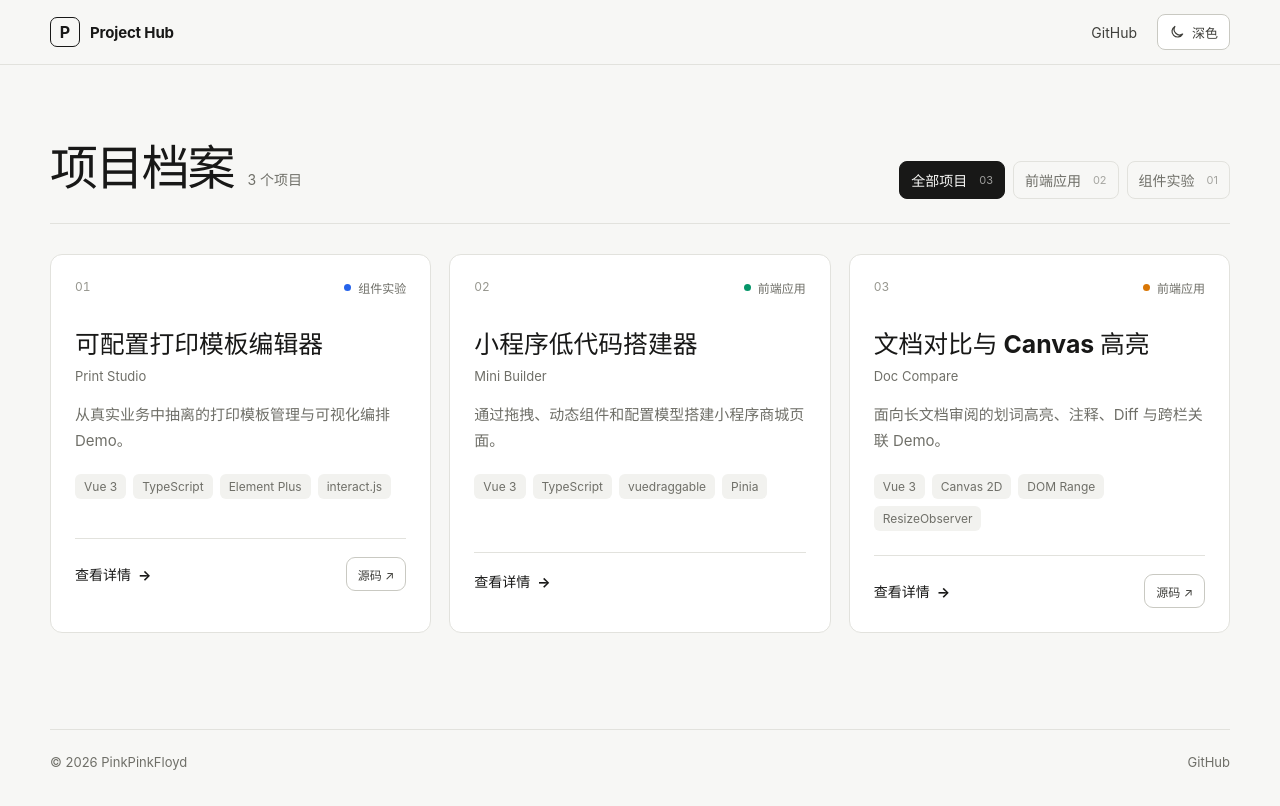
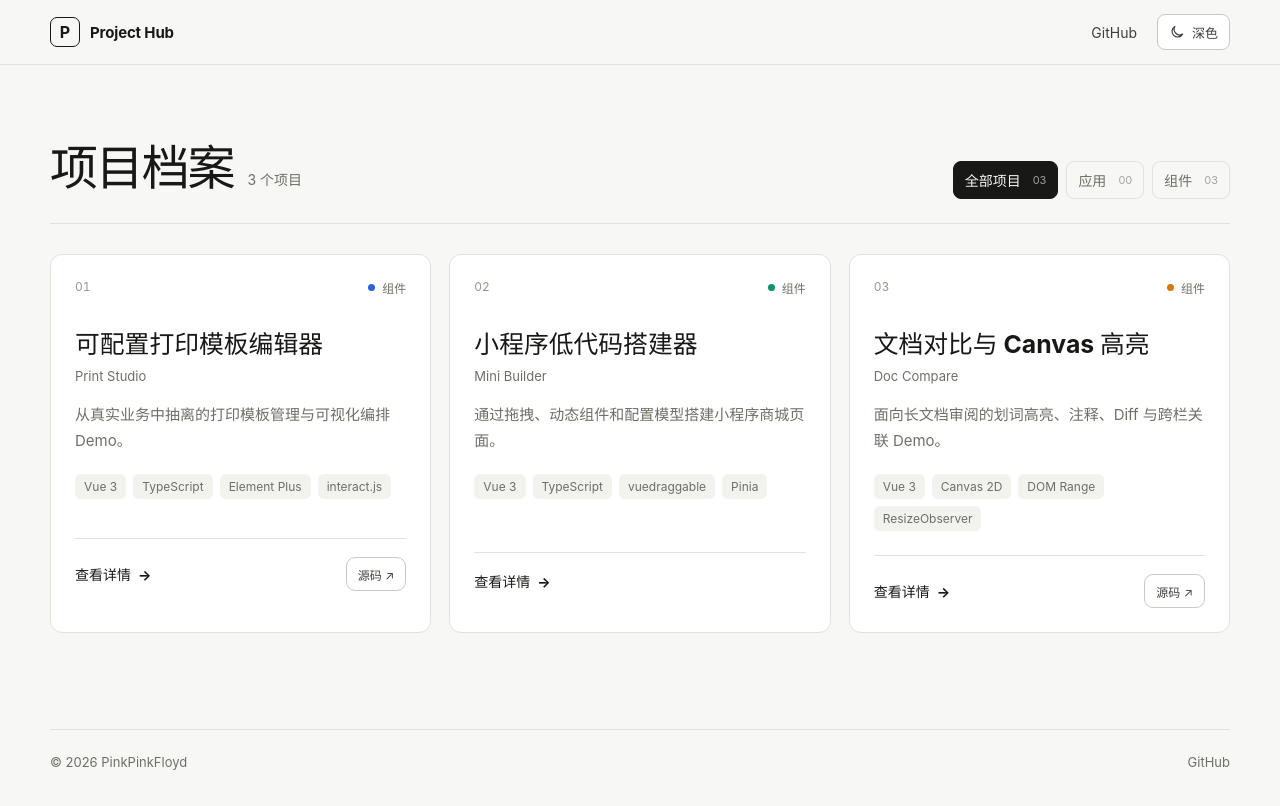
Before and after one commit to PinkPinkFloyd/SummerProjectHub, a Vue app: page /#/ in a window 1280 px wide. Built offline with nearby package versions, Linux system fonts and the light colour scheme.

Commit message:
refactor: simplify project categories

```diff
--- a/src/composables/useProjectCatalog.ts
+++ b/src/composables/useProjectCatalog.ts
@@ -22,7 +22,6 @@ export function useProjectCatalog() {
         label,
         count: projects.filter((project) => project.type === value).length,
       }))
-      .filter((filter) => filter.count > 0)
 
     return [{ value: 'all' as const, label: '全部项目', count: projects.length }, ...typeFilters]
   })
--- a/src/data/projects.ts
+++ b/src/data/projects.ts
@@ -1,10 +1,8 @@
 import type { Project, ProjectType } from '@/types/project'
 
 export const projectTypeLabels: Record<ProjectType, string> = {
-  'frontend-demo': '前端应用',
-  component: '组件实验',
-  fullstack: '全栈项目',
-  'live-product': '线上项目',
+  application: '应用',
+  component: '组件',
 }
 
 export const projects: Project[] = [
@@ -47,7 +45,7 @@ export const projects: Project[] = [
     summary: '通过拖拽、动态组件和配置模型搭建小程序商城页面。',
     description:
       '采用左侧组件库、中间手机预览和右侧属性面板的经典低代码布局。展示组件与编辑组件成对注册，同一份配置数据驱动画布渲染和属性修改。',
-    type: 'frontend-demo',
+    type: 'component',
     stack: ['Vue 3', 'TypeScript', 'vuedraggable', 'Pinia', 'Element Plus'],
     highlights: [
       '页面管理、首页设置和多页面切换入口',
@@ -75,7 +73,7 @@ export const projects: Project[] = [
     summary: '面向长文档审阅的划词高亮、注释、Diff 与跨栏关联 Demo。',
     description:
       '将正文文本映射为稳定的线性偏移，再利用 DOM Range 还原屏幕矩形并绘制到 Canvas 覆盖层。高亮数据不污染正文 DOM，便于重绘、序列化和扩展。',
-    type: 'frontend-demo',
+    type: 'component',
     stack: ['Vue 3', 'Canvas 2D', 'DOM Range', 'ResizeObserver', 'jsdiff'],
     highlights: [
       '划词高亮、下划线和注释编辑',
--- a/src/types/project.ts
+++ b/src/types/project.ts
@@ -1,8 +1,4 @@
-export type ProjectType =
-  | 'frontend-demo'
-  | 'component'
-  | 'fullstack'
-  | 'live-product'
+export type ProjectType = 'application' | 'component'
 
 export type DemoStatus = 'live' | 'preparing' | 'offline'
 
```
Also changed, not shown: 1 other file (tests, documents, lock files or other folders).
